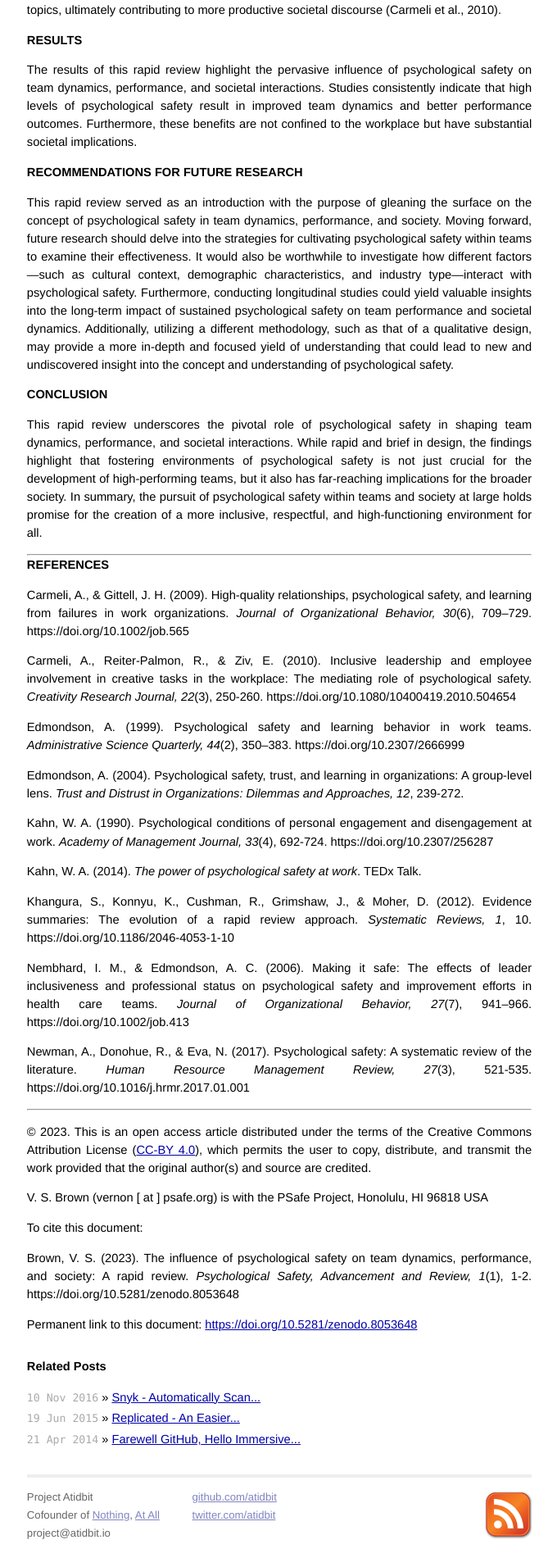
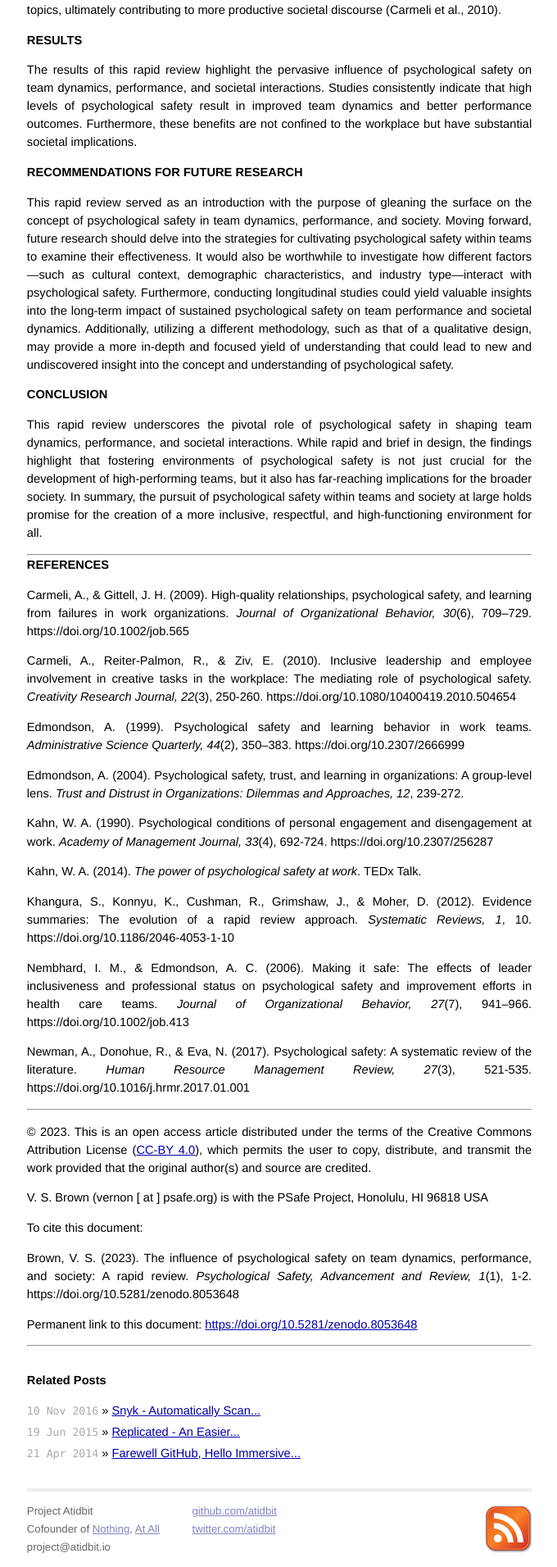
Before and after one commit to atidbit/atidbit.github.io, a Jekyll site: the page built from _posts/2023-06-19-influence-of-psychological-safety-a-rapid-review.md, in a window 1280 px wide. Shown: the part 1368-3280 px from the top of the page at 82% size, without its empty margins (299-979 px from the left). Built offline with Jekyll 4.4.1, drawn with Linux system fonts in a browser that asks for light colours.

```diff
--- a/_posts/2023-06-19-influence-of-psychological-safety-a-rapid-review.md
+++ b/_posts/2023-06-19-influence-of-psychological-safety-a-rapid-review.md
@@ -167,3 +167,5 @@ https://doi.org/10.5281/zenodo.8053648
 
 Permanent link to this document:
 <a href="https://doi.org/10.5281/zenodo.8053648" target="_blank">https://doi.org/10.5281/zenodo.8053648</a>
+
+__________________________________________________________________________________________________
```
